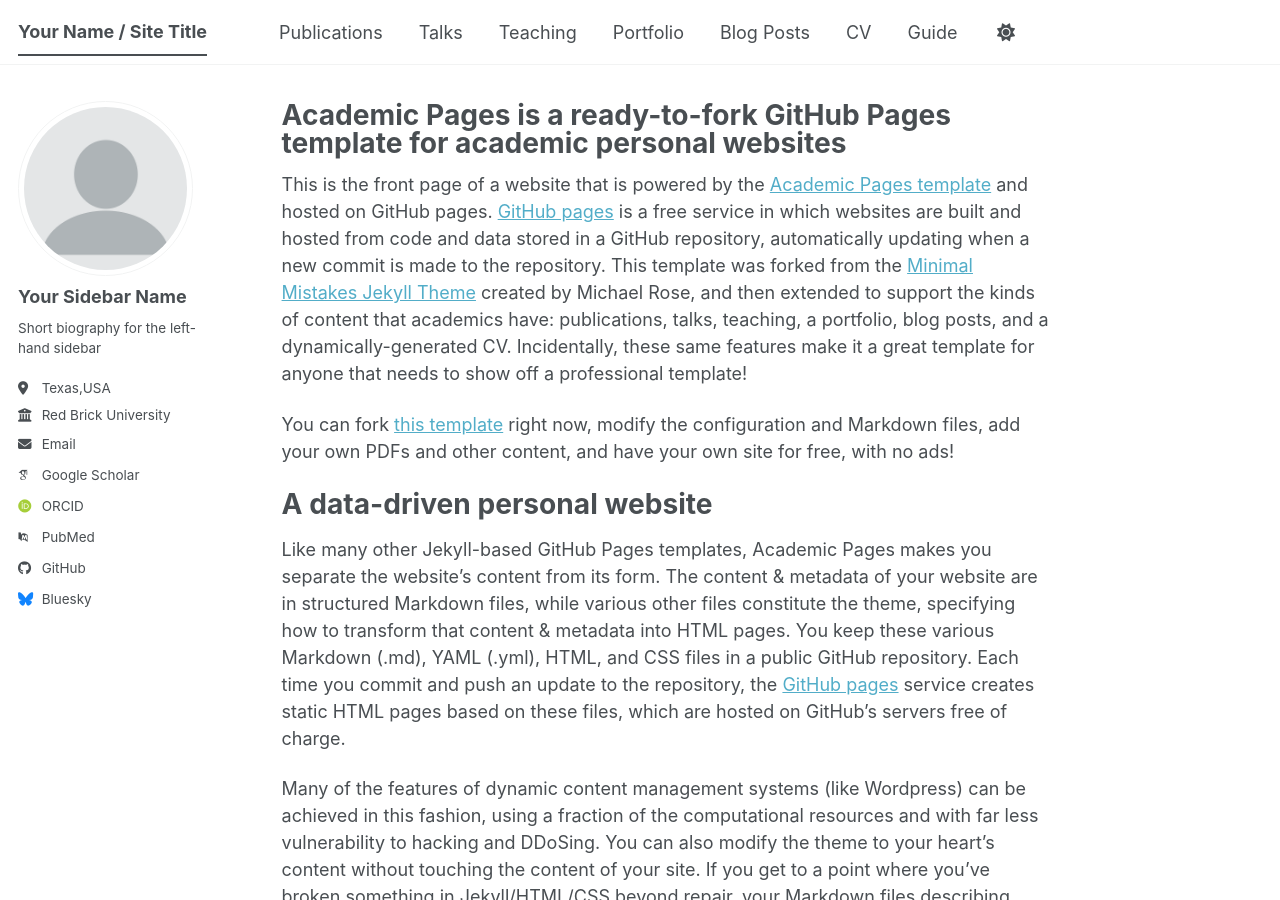
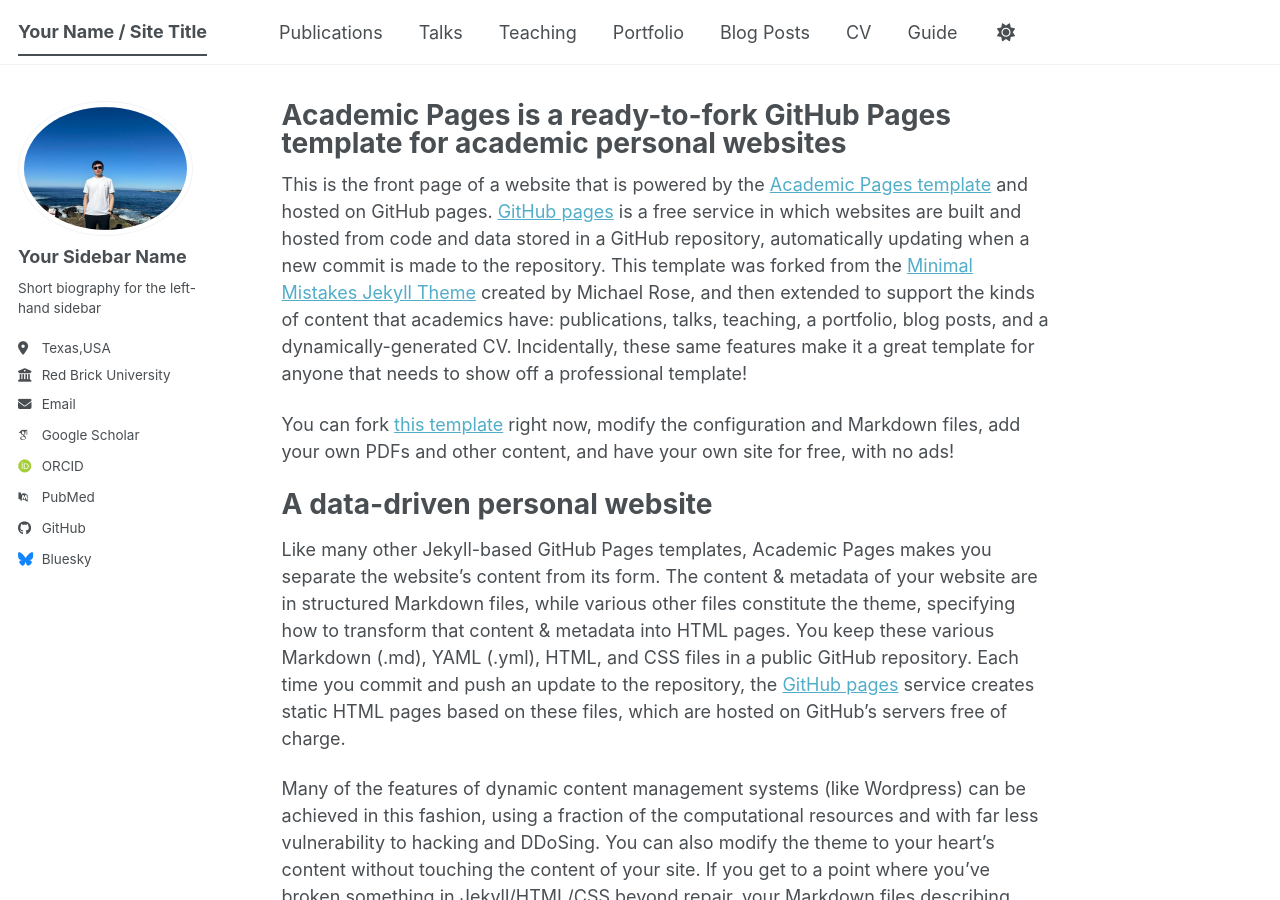
Before and after one commit to Jingfei-Hu/bio, a Jekyll site: the page built from _pages/about.md, in a window 1280 px wide and 900 px high. Built offline with Jekyll 4.4.1, drawn with Linux system fonts in a browser that asks for light colours; some web fonts are replaced; a script bundle is joined from its source files by our own code; library files that are not in the unit come from our copies.

Commit message:
Update author avatar image in config file

```diff
--- a/_config.yml
+++ b/_config.yml
@@ -23,7 +23,7 @@
 #               Additional customization can be done by editing /_includes/author-profile.html
 author:
   # Biographic information
-  avatar           : "profile.png"
+  avatar           : "myphoto.png"
   name             : "Your Sidebar Name"
   pronouns         : # example: "she/her"
   bio              : "Short biography for the left-hand sidebar"
```
